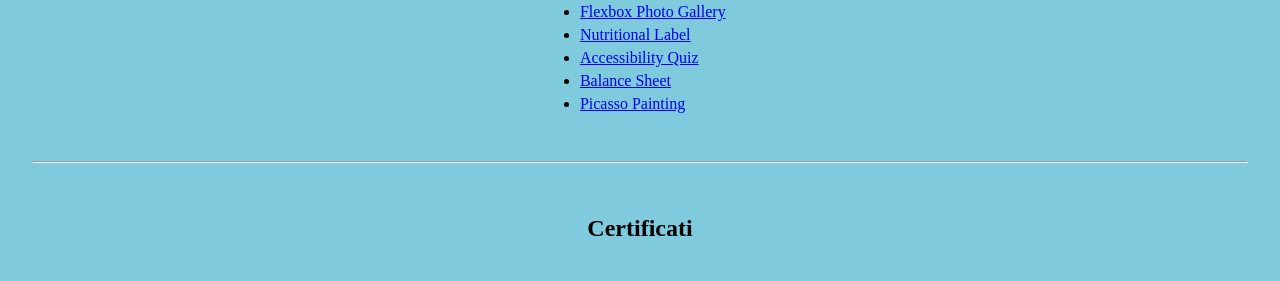
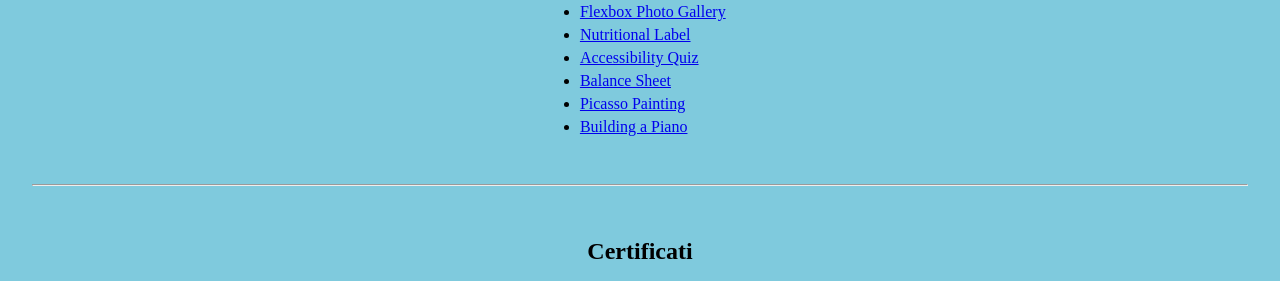
Before and after one commit to CodeClimberNT/CodeClimberNT.github.io, a plain HTML site: page index.html in a window 1280 px wide. Shown: the part 1085-1366 px from the top of the page. Drawn offline with Linux system fonts and the light colour scheme.

Commit message:
added building piano project

```diff
--- a/index.html
+++ b/index.html
@@ -106,6 +106,10 @@
                         <li><a
                                 href="https://htmlpreview.github.io/?https://github.com/nicktaormina3/PicassoPainting/blob/master/index.html">Picasso
                                 Painting</a>
+                        </li>
+                        <li><a
+                                href="https://htmlpreview.github.io/?https://github.com/nicktaormina3/BuildingPiano/blob/master/index.html">Building
+                                a Piano</a>
                         </li>
                     </ul>
                 </div>
```
Lines whose indentation alone changed are shown as unchanged.
